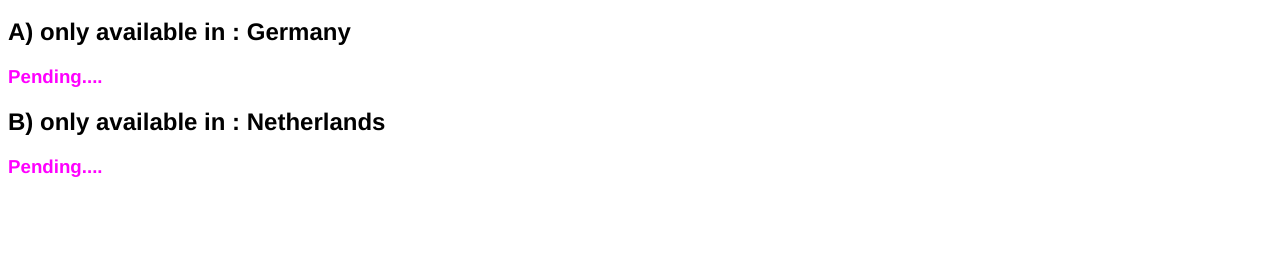
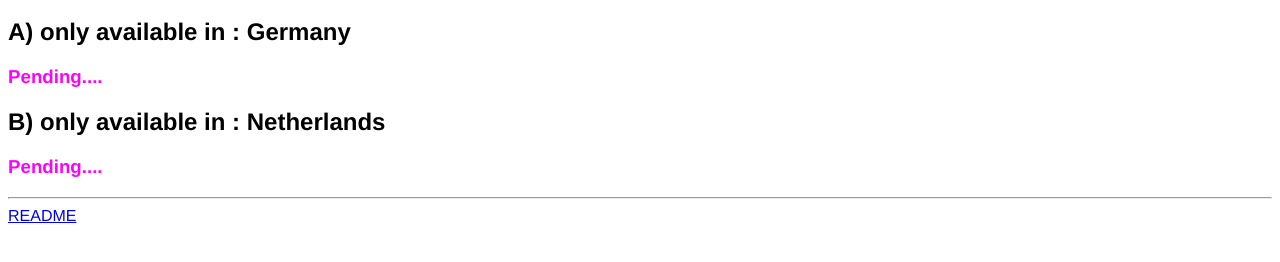
Before and after one commit to mvoncken/flixcompare, a website: page index.html in a window 1280 px wide. Shown: the part 206-468 px from the top of the page. Drawn offline with Linux system fonts and the light colour scheme; no server answers.

Commit message:
fix README

```diff
--- a/index.html
+++ b/index.html
@@ -49,5 +49,9 @@
         <ul id="diffB" class="items"></ul>
         <script src="./data.js"></script>
         <script src="./index.js"></script>
+
+
+        <hr>
+        <a href=https://github.com/mvoncken/flixcompare/blob/master/README.md>README</a>
     </body>
 </html>
```
Also changed, not shown: README.md.
